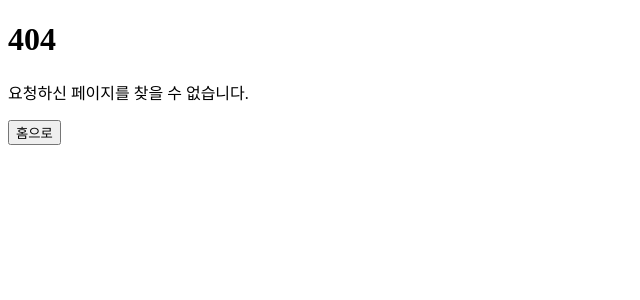
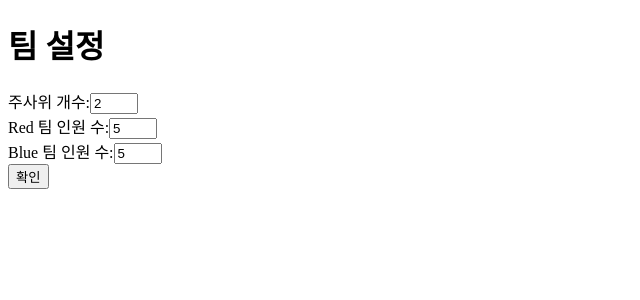
Before and after one commit to anc5557/ARAM_RandomPicker, a Next.js app: page /settings in a window 1280 px wide. Before the commit this address had no page. Shown: the top 300 px of the page, without its empty margins (0-640 px from the left). Built offline with nearby package versions, Linux system fonts and the light colour scheme.

Commit message:
Add settings page with team and dice count inputs

```diff
--- /dev/null
+++ b/src/pages/settings.tsx
@@ -0,0 +1,56 @@
+import React, { useState } from 'react';
+import { useRouter } from 'next/router';
+
+export default function Settings() {
+    const [redTeamCount, setRedTeamCount] = useState(5); // Red 팀의 기본 인원 수를 5로 설정합니다.
+    const [blueTeamCount, setBlueTeamCount] = useState(5); // Blue 팀의 기본 인원 수를 5로 설정합니다.
+    const [diceCount, setDiceCount] = useState(2); // 주사위 개수를 2로 설정합니다.
+    const router = useRouter();
+
+    const handleSubmit = () => {
+        // 주사위 개수와 팀 인원 수가 올바른 범위 내에 있는지 확인합니다.
+        if (diceCount >= 0 && diceCount <= 2 && redTeamCount >= 1 && redTeamCount <= 5 && blueTeamCount >= 1 && blueTeamCount <= 5) {
+            router.push(`/processing?dice=${diceCount}&redTeam=${redTeamCount}&blueTeam=${blueTeamCount}`);
+        } else {
+            // 올바르지 않은 입력값에 대한 처리를 여기서 합니다.
+            alert('입력값이 범위를 벗어났습니다. 다시 확인해 주세요.');
+        }
+    };
+
+
+    return (
+        <div>
+            <h1>팀 설정</h1>
+            <div>
+                <label htmlFor="diceCount">주사위 개수:</label>
+                <input
+                    type="number"
+                    value={diceCount}
+                    onChange={(e) => setDiceCount(Number(e.target.value))}
+                    min={0} max={2}
+                />
+            </div>
+            <div>
+                <label htmlFor="redTeamCount">Red 팀 인원 수:</label>
+                <input
+                    type="number"
+                    id="redTeamCount"
+                    value={redTeamCount}
+                    onChange={(e) => setRedTeamCount(Number(e.target.value))}
+                    min={1} max={5}
+                />
+            </div>
+            <div>
+                <label htmlFor="blueTeamCount">Blue 팀 인원 수:</label>
+                <input
+                    type="number"
+                    id="blueTeamCount"
+                    value={blueTeamCount}
+                    onChange={(e) => setBlueTeamCount(Number(e.target.value))}
+                    min={1} max={5}
+                />
+            </div>
+            <button onClick={handleSubmit}>확인</button>
+        </div>
+    );
+}
```
